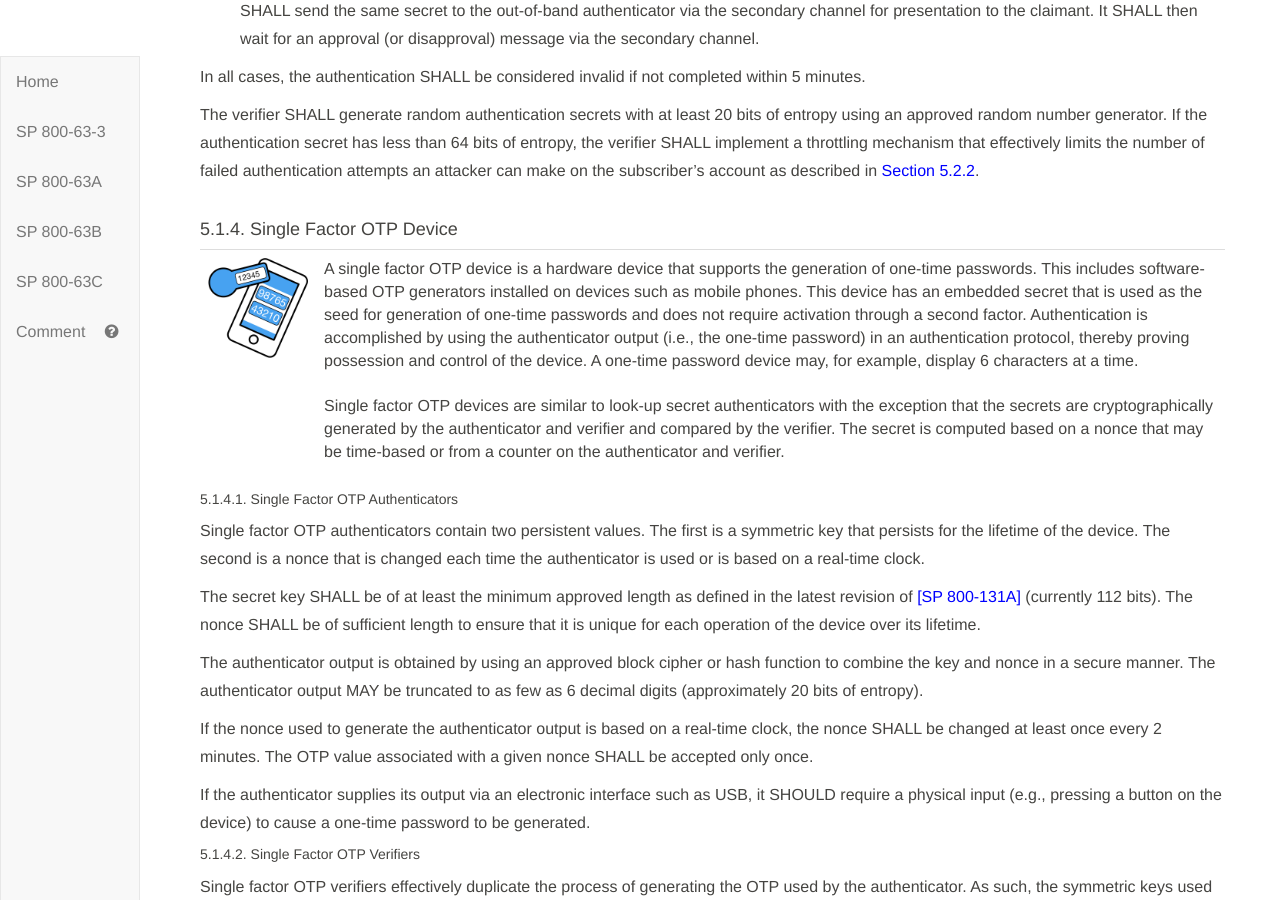
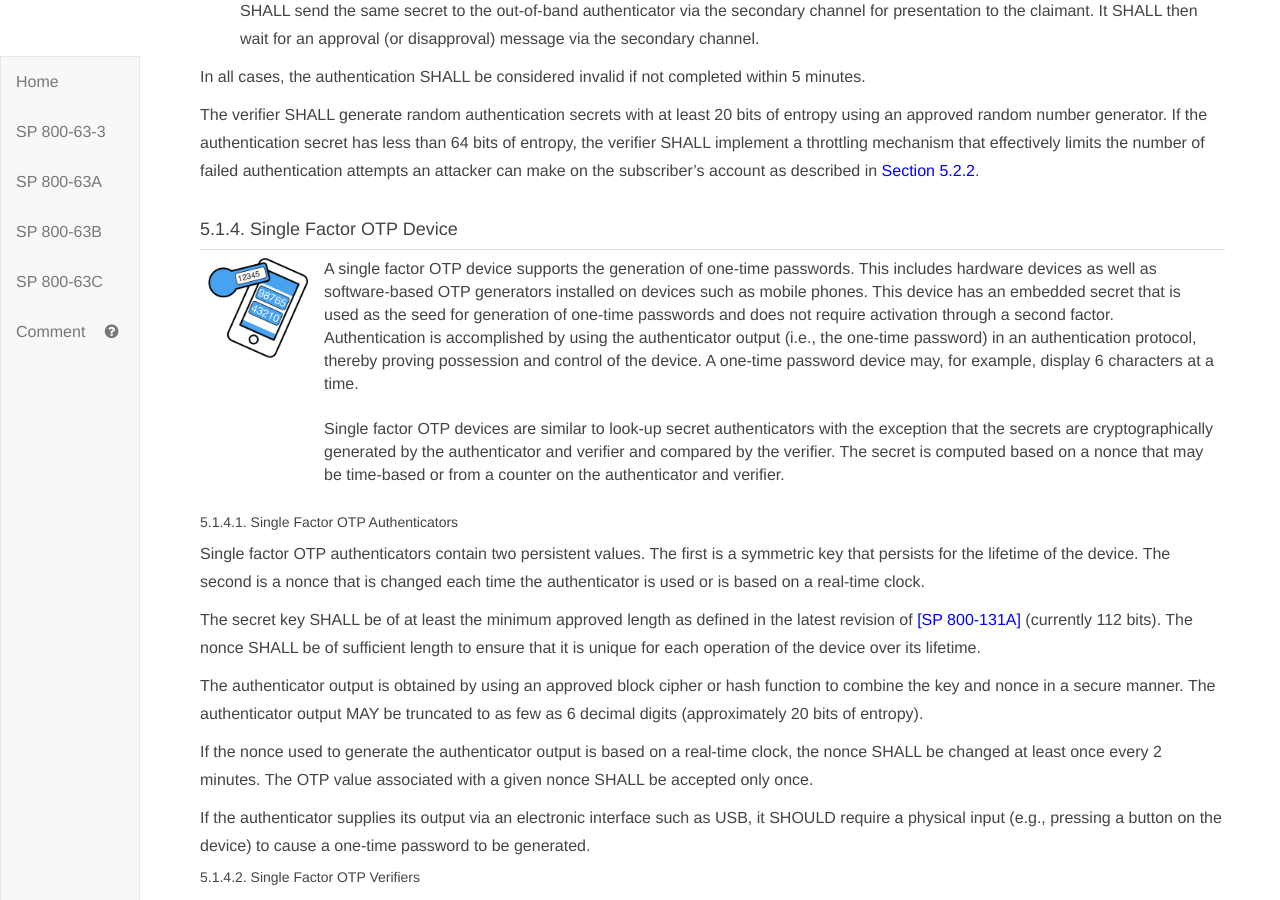
Before and after one commit to usnistgov/800-63-3, a Jekyll site: the page built from sp800-63b.md, in a window 1280 px wide and 900 px high, scrolled down 28557 px. Built offline with Jekyll 4.4.1, drawn with Linux system fonts in a browser that asks for light colours; some of the changed text lies outside the part shown.

Commit message:
Emphasize physical nature of SF cryptographic authenticators. Resolves usnistgov/800-63-3#175

```diff
--- a/sp800-63b/sec5_authenticators.md
+++ b/sp800-63b/sec5_authenticators.md
@@ -138,7 +138,7 @@ The verifier SHALL generate random authentication secrets with at least 20 bits
 <table style="width:100%">
   <tr>
     <td><img src="sp800-63b/media/Single-factor-otp-device.png" alt="authenticator" style="width: 100px;height: 100px"/></td>
-    <td>A single factor OTP device is a hardware device that supports the generation of one-time passwords. This includes software-based OTP generators installed on devices such as mobile phones. This device has an embedded secret that is used as the seed for generation of one-time passwords and does not require activation through a second factor. Authentication is accomplished by using the authenticator output (i.e., the one-time password) in an authentication protocol, thereby proving possession and control of the device. A one-time password device may, for example, display 6 characters at a time.<br><br>
+    <td>A single factor OTP device supports the generation of one-time passwords. This includes hardware devices as well as software-based OTP generators installed on devices such as mobile phones. This device has an embedded secret that is used as the seed for generation of one-time passwords and does not require activation through a second factor. Authentication is accomplished by using the authenticator output (i.e., the one-time password) in an authentication protocol, thereby proving possession and control of the device. A one-time password device may, for example, display 6 characters at a time.<br><br>
 
 Single factor OTP devices are similar to look-up secret authenticators with the exception that the secrets are cryptographically generated by the authenticator and verifier and compared by the verifier. The secret is computed based on a nonce that may be time-based or from a counter on the authenticator and verifier.</td>
   </tr>
```
Also changed, not shown: other parts of sp800-63b/sec5_authenticators.md (+1 -1 lines).
